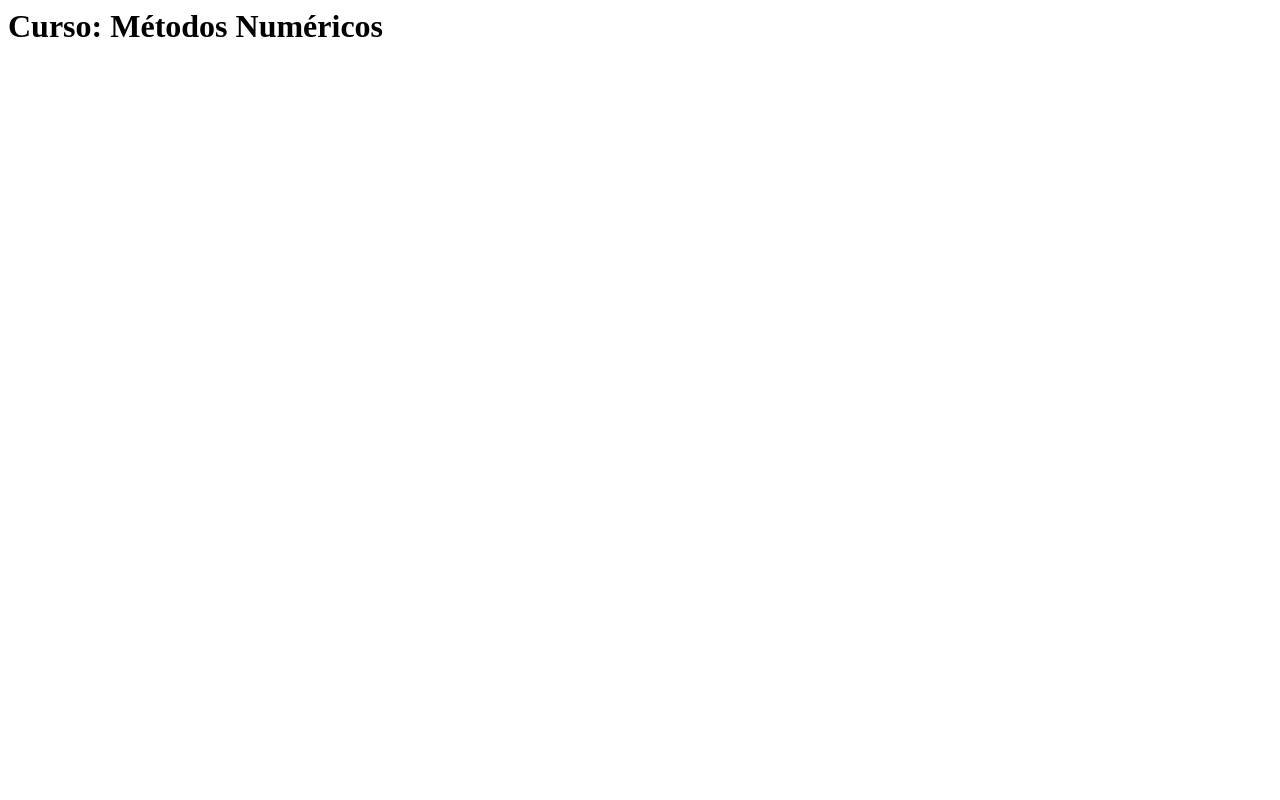
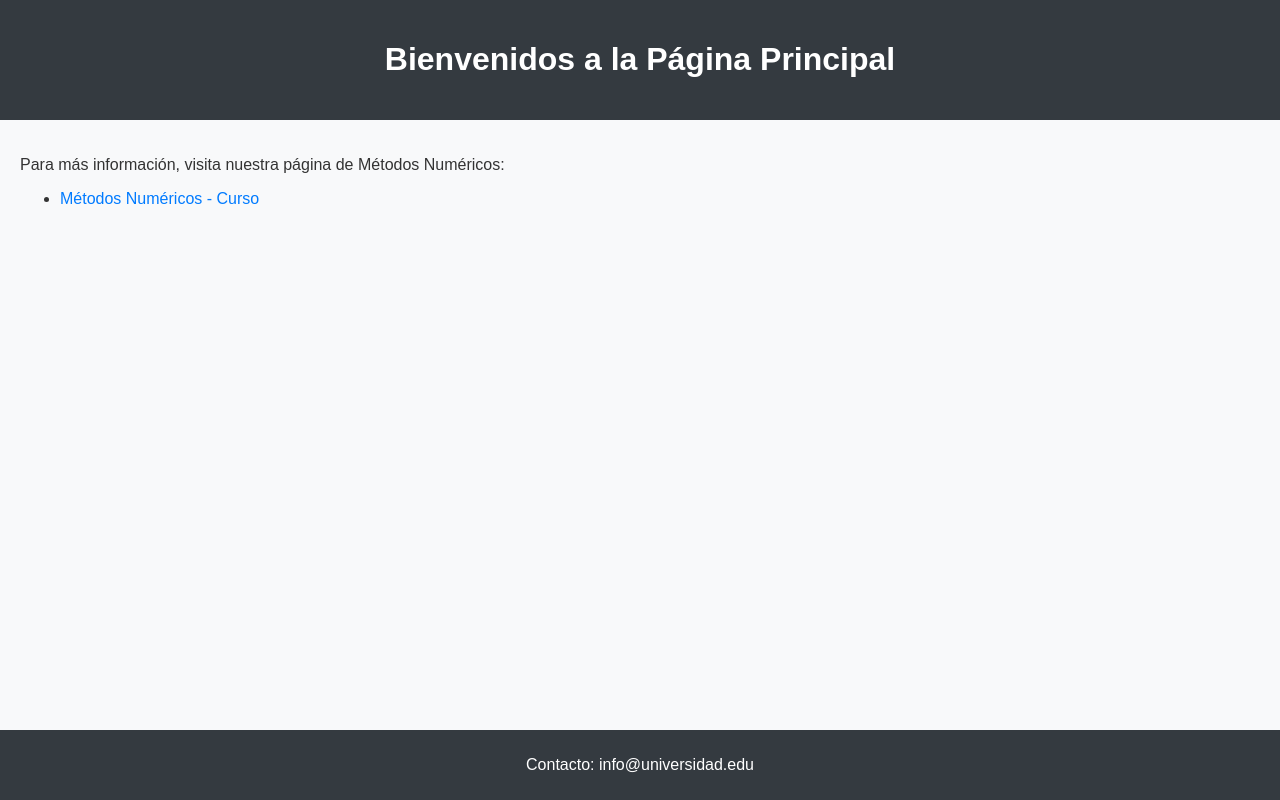
Before and after one commit to hermes2218/universidad, a plain HTML site: page index.html in a window 1280 px wide. Drawn offline with Linux system fonts and the light colour scheme.

Commit message:
Update index.html

```diff
--- a/index.html
+++ b/index.html
@@ -1 +1,55 @@
-<h1>Curso: Métodos Numéricos</h1>
+<html lang="es">
+<head>
+    <meta charset="UTF-8">
+    <meta name="viewport" content="width=device-width, initial-scale=1.0">
+    <title>Página Principal</title>
+    <style>
+        body {
+            font-family: Arial, sans-serif;
+            background-color: #f8f9fa; /* Gris claro */
+            color: #333333; /* Gris oscuro */
+            margin: 0;
+            padding: 0;
+        }
+        header {
+            background-color: #343a40; /* Gris oscuro */
+            color: #ffffff; /* Blanco */
+            padding: 20px;
+            text-align: center;
+        }
+        main {
+            padding: 20px;
+        }
+        a {
+            color: #007bff; /* Azul */
+            text-decoration: none;
+        }
+        a:hover {
+            text-decoration: underline;
+        }
+        footer {
+            background-color: #343a40; /* Gris oscuro */
+            color: #ffffff; /* Blanco */
+            text-align: center;
+            padding: 10px 0;
+            position: fixed;
+            width: 100%;
+            bottom: 0;
+        }
+    </style>
+</head>
+<body>
+    <header>
+        <h1>Bienvenidos a la Página Principal</h1>
+    </header>
+    <main>
+        <p>Para más información, visita nuestra página de Métodos Numéricos:</p>
+        <ul>
+            <li><a href="Ejemplo.html">Métodos Numéricos - Curso</a></li>
+        </ul>
+    </main>
+    <footer>
+        <p>Contacto: info@universidad.edu</p>
+    </footer>
+</body>
+</html>
```
